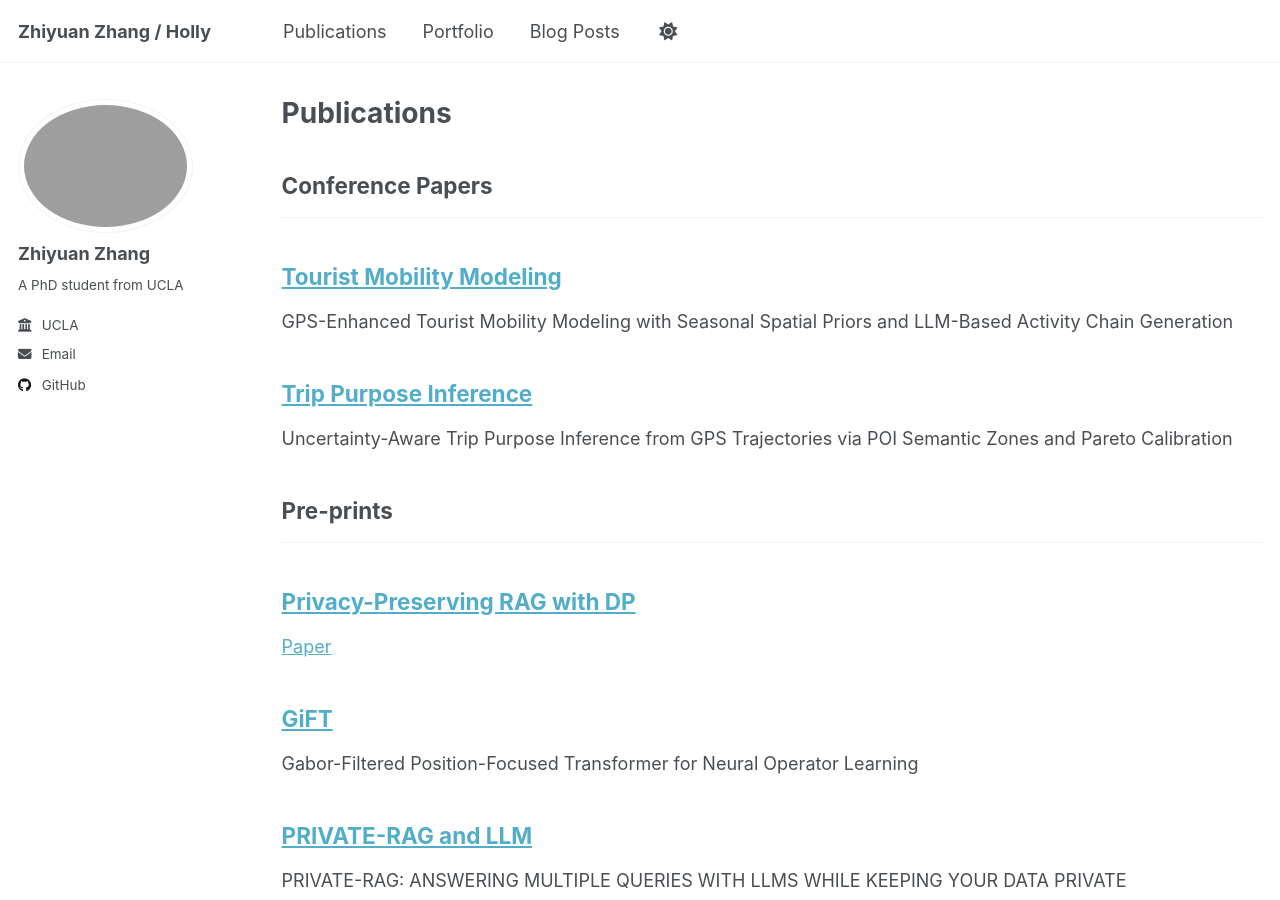
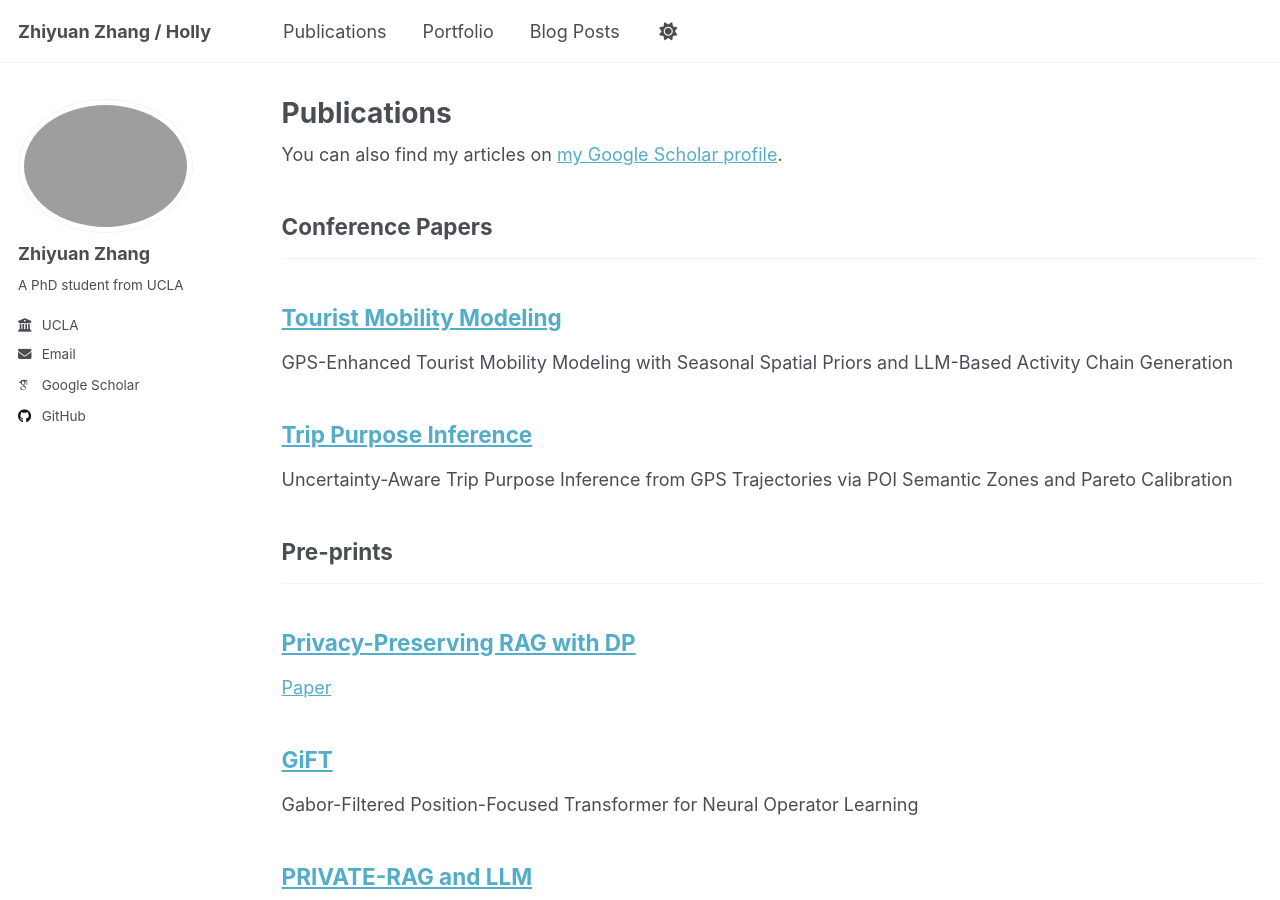
Before and after one commit to h-zhanggg/Zhiyuan-Zhang, a Jekyll site: the page built from _pages/publications.html, in a window 1280 px wide and 900 px high. Built offline with Jekyll 4.4.1, drawn with Linux system fonts in a browser that asks for light colours; some web fonts are replaced; a script that is not in the unit is left out; part of the change alters nothing that is shown.

Commit message:
Fix Google Scholar URL
Updated Google Scholar link to the correct profile.

```diff
--- a/_config.yml
+++ b/_config.yml
@@ -35,7 +35,7 @@ author:
   # Academic websites
   academia         : # URL
   arxiv            : # URL - Update with the correct link to your profile
-  googlescholar    : #"https://scholar.google.com/citations?user=PS_CX0AAAAAJ"
+  googlescholar    : "https://scholar.google.com/citations?user=pFJcyvEAAAAJ"
   inspire-hep      : # URL
   impactstory      : # URL
   orcid            : #"http://orcid.org/yourorcidurl"
```
